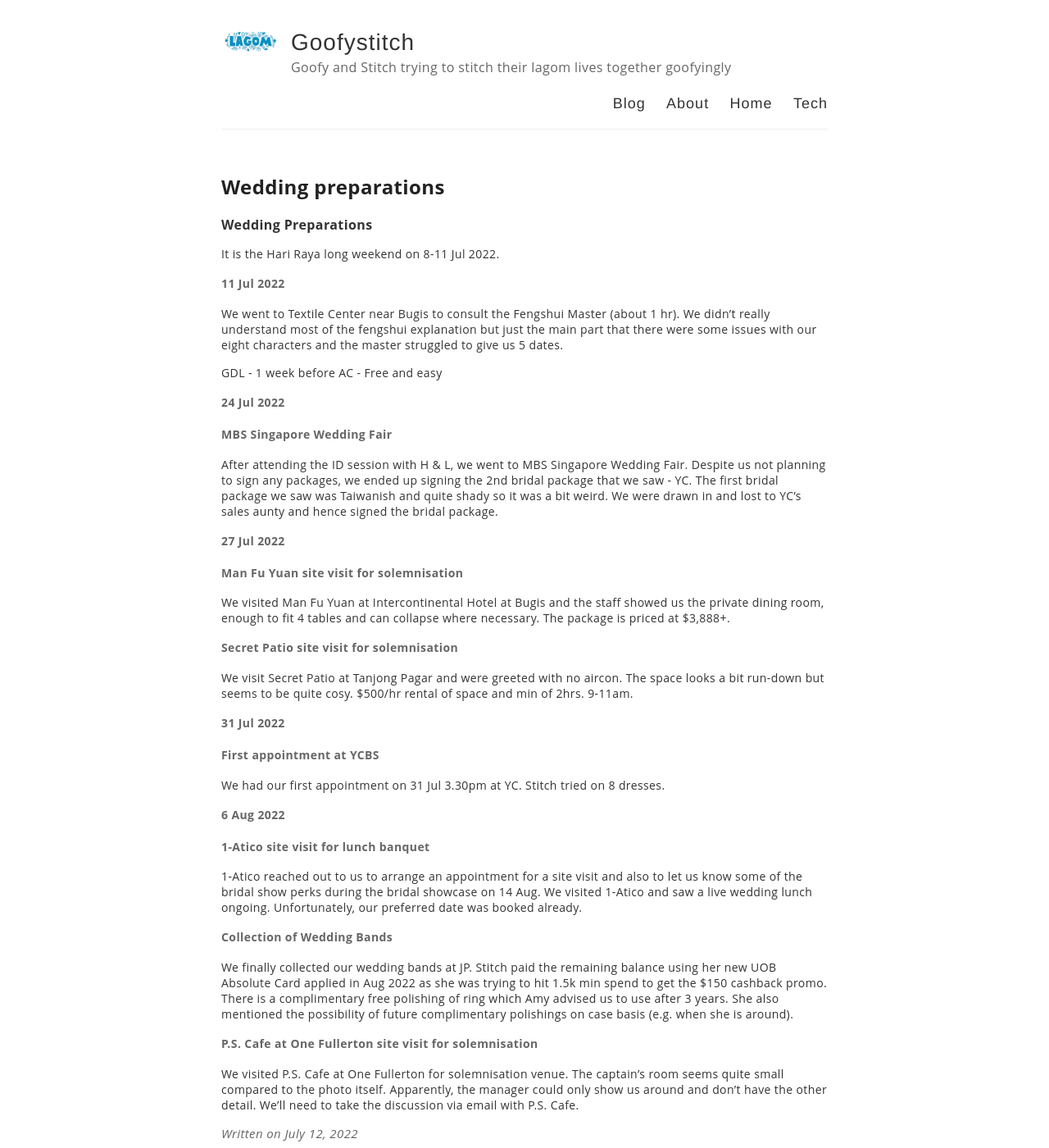
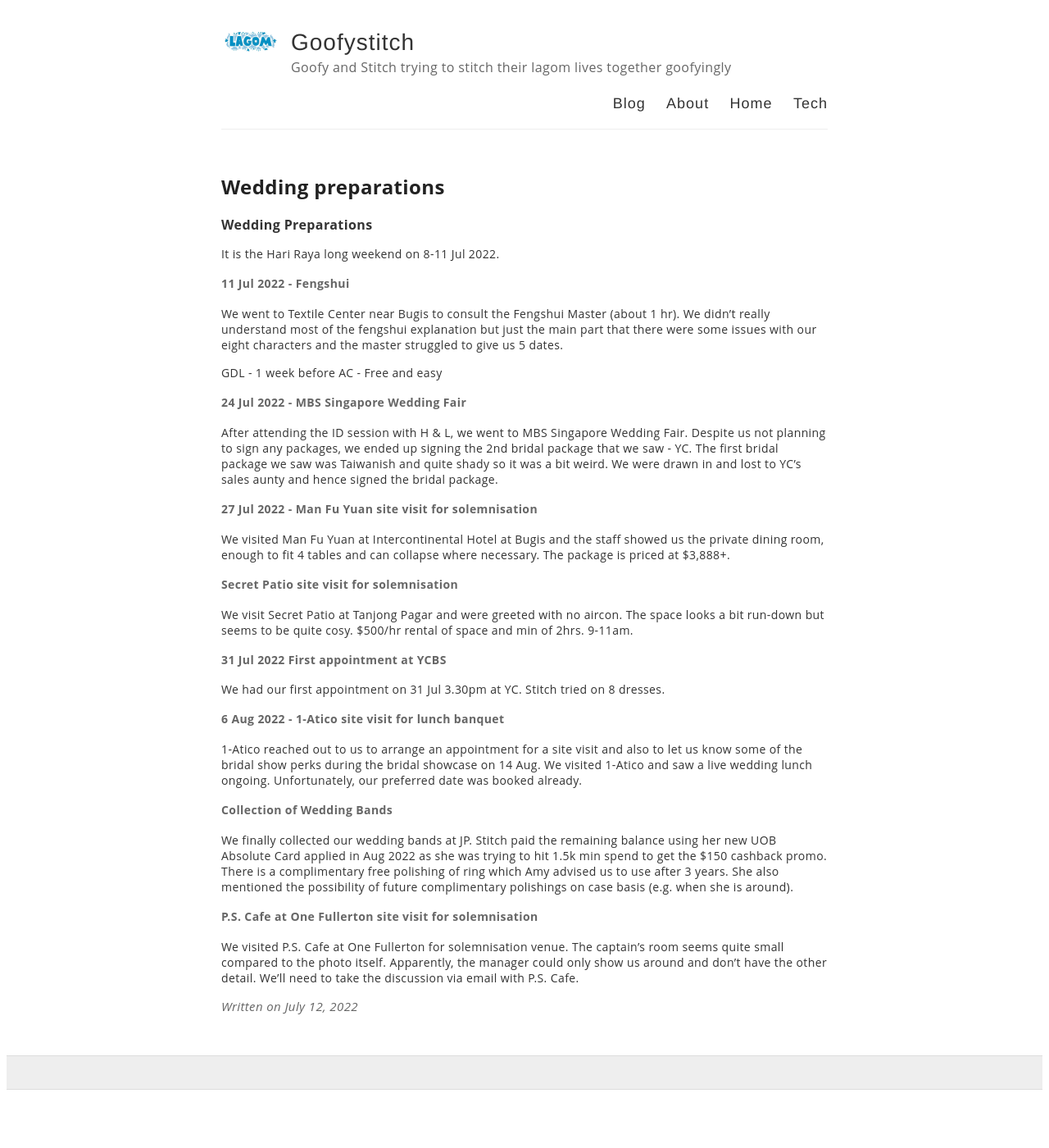
Before and after one commit to ourcarus/casadelagom, a Jekyll site: the page built from _posts/2022-07-12-Wedding Preparations.md, in a window 1280 px wide and 1400 px high. Shown: the whole window at 82% size. Built offline with Jekyll 4.4.1, drawn with Linux system fonts in a browser that asks for light colours; our own code applies the rules of GitHub Pages for plain Markdown files.

Commit message:
Update 2022-07-12-Wedding Preparations.md

```diff
--- a/_posts/2022-07-12-Wedding Preparations.md
+++ b/_posts/2022-07-12-Wedding Preparations.md
@@ -5,29 +5,25 @@
 
 It is the Hari Raya long weekend on 8-11 Jul 2022.
 
-#### 11 Jul 2022
+#### 11 Jul 2022 - Fengshui
 We went to Textile Center near Bugis to consult the Fengshui Master (about 1 hr). We didn't really understand most of the fengshui explanation but just the main part that there were some issues with our eight characters and the master struggled to give us 5 dates.
 
 GDL - 1 week before
 AC - Free and easy
 
-#### 24 Jul 2022
-#### MBS Singapore Wedding Fair
+#### 24 Jul 2022 - MBS Singapore Wedding Fair
 After attending the ID session with H & L, we went to MBS Singapore Wedding Fair. Despite us not planning to sign any packages, we ended up signing the 2nd bridal package that we saw - YC. The first bridal package we saw was Taiwanish and quite shady so it was a bit weird. We were drawn in and lost to YC's sales aunty and hence signed the bridal package.
 
-#### 27 Jul 2022
-#### Man Fu Yuan site visit for solemnisation
+#### 27 Jul 2022 - Man Fu Yuan site visit for solemnisation
 We visited Man Fu Yuan at Intercontinental Hotel at Bugis and the staff showed us the private dining room, enough to fit 4 tables and can collapse where necessary. The package is priced at $3,888+.
 
 #### Secret Patio site visit for solemnisation
 We visit Secret Patio at Tanjong Pagar and were greeted with no aircon. The space looks a bit run-down but seems to be quite cosy. $500/hr rental of space and min of 2hrs. 9-11am.
 
-#### 31 Jul 2022
-#### First appointment at YCBS
+#### 31 Jul 2022 First appointment at YCBS
 We had our first appointment on 31 Jul 3.30pm at YC. Stitch tried on 8 dresses.
 
-#### 6 Aug 2022
-#### 1-Atico site visit for lunch banquet
+#### 6 Aug 2022 - 1-Atico site visit for lunch banquet
 1-Atico reached out to us to arrange an appointment for a site visit and also to let us know some of the bridal show perks during the bridal showcase on 14 Aug. We visited 1-Atico and saw a live wedding lunch ongoing. Unfortunately, our preferred date was booked already.
 
 #### Collection of Wedding Bands
```
